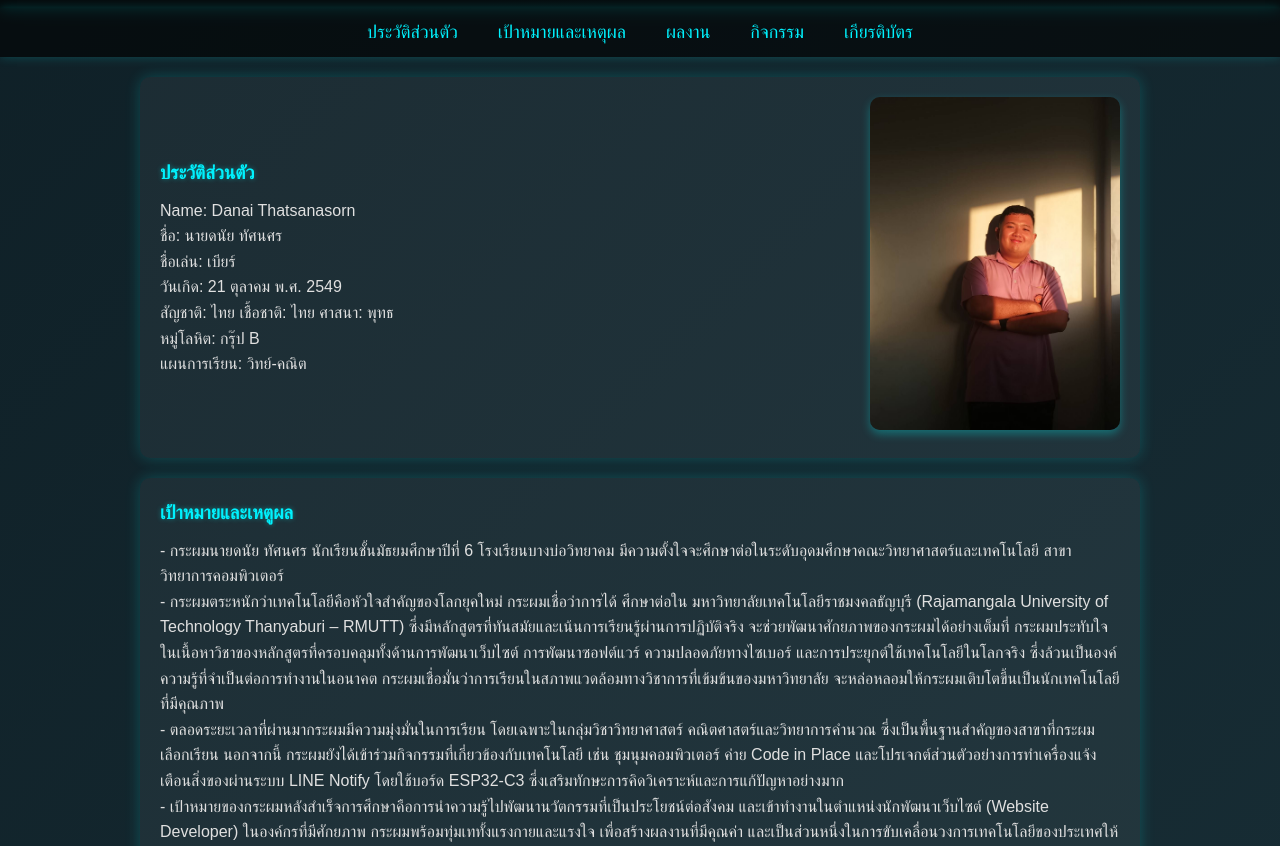
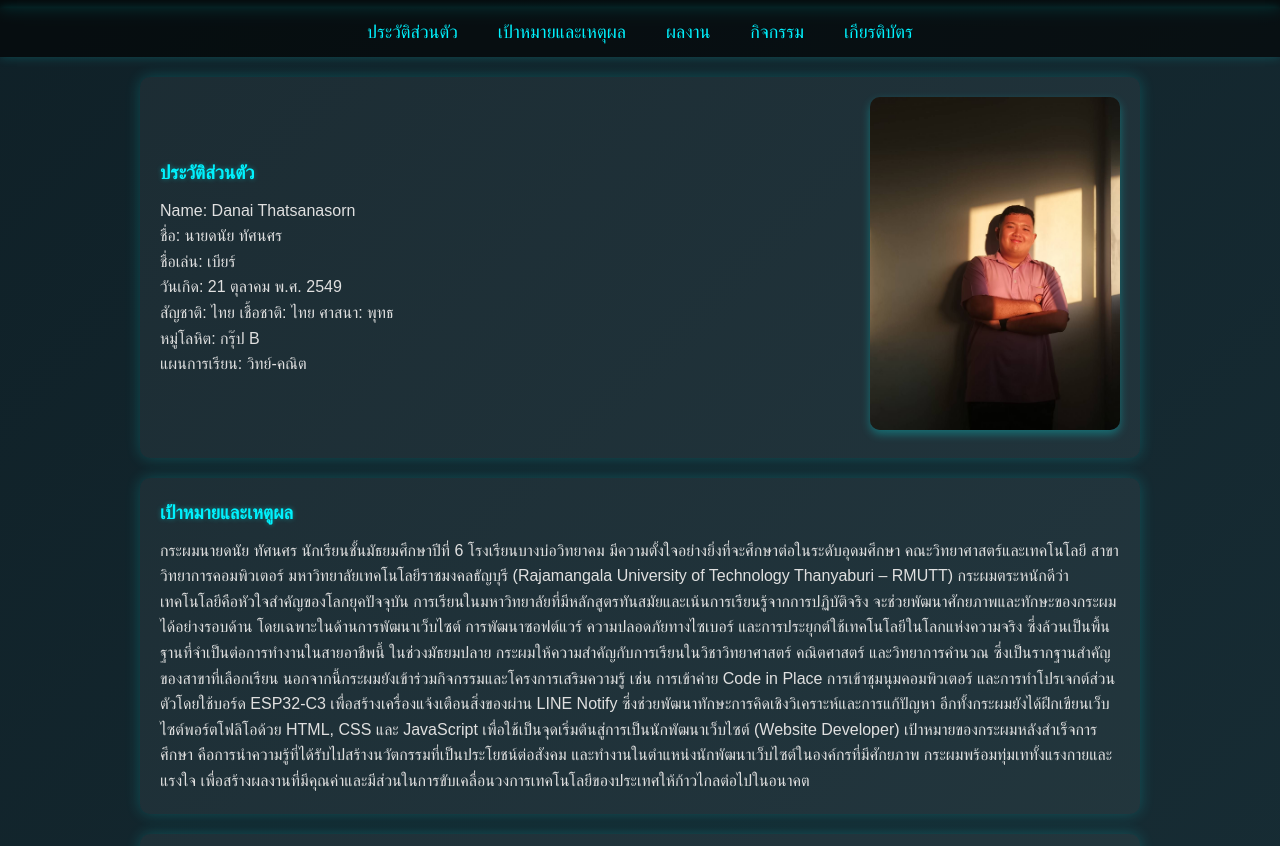
Before and after one commit to mrdanaita-arch/MyPortfolio, a plain HTML site: page index.html in a window 1280 px wide. Shown: the part 96-942 px from the top of the page. Drawn offline with Linux system fonts and the light colour scheme.

Commit message:
Update index.html

```diff
--- a/index.html
+++ b/index.html
@@ -48,11 +48,10 @@
                 <div class="maincon info2"></div>
                 <h3>เป้าหมายและเหตูผล</h3>
                 <p>
-                    - กระผมนายดนัย ทัศนศร นักเรียนชั้นมัธยมศึกษาปีที่ 6 โรงเรียนบางบ่อวิทยาคม   มีความตั้งใจจะศึกษาต่อในระดับอุดมศึกษาคณะวิทยาศาสตร์และเทคโนโลยี        สาขาวิทยาการคอมพิวเตอร์
-                  <p>- กระผมตระหนักว่าเทคโนโลยีคือหัวใจสำคัญของโลกยุคใหม่ กระผมเชื่อว่าการได้               ศึกษาต่อใน มหาวิทยาลัยเทคโนโลยีราชมงคลธัญบุรี (Rajamangala University of Technology Thanyaburi – RMUTT) ซึ่งมีหลักสูตรที่ทันสมัยและเน้นการเรียนรู้ผ่านการปฏิบัติจริง จะช่วยพัฒนาศักยภาพของกระผมได้อย่างเต็มที่ กระผมประทับใจในเนื้อหาวิชาของหลักสูตรที่ครอบคลุมทั้งด้านการพัฒนาเว็บไซต์ การพัฒนาซอฟต์แวร์ ความปลอดภัยทางไซเบอร์ และการประยุกต์ใช้เทคโนโลยีในโลกจริง ซึ่งล้วนเป็นองค์ความรู้ที่จำเป็นต่อการทำงานในอนาคต กระผมเชื่อมั่นว่าการเรียนในสภาพแวดล้อมทางวิชาการที่เข้มข้นของมหาวิทยาลัย จะหล่อหลอมให้กระผมเติบโตขึ้นเป็นนักเทคโนโลยีที่มีคุณภาพ</p>
-                  <p>- ตลอดระยะเวลาที่ผ่านมากระผมมีความมุ่งมั่นในการเรียน โดยเฉพาะในกลุ่มวิชาวิทยาศาสตร์ คณิตศาสตร์และวิทยาการคำนวณ ซึ่งเป็นพื้นฐานสำคัญของสาขาที่กระผมเลือกเรียน นอกจากนี้ กระผมยังได้เข้าร่วมกิจกรรมที่เกี่ยวข้องกับเทคโนโลยี เช่น ชุมนุมคอมพิวเตอร์ ค่าย Code in Place และโปรเจกต์ส่วนตัวอย่างการทำเครื่องแจ้งเตือนสิ่งของผ่านระบบ LINE Notify โดยใช้บอร์ด ESP32-C3 ซึ่งเสริมทักษะการคิดวิเคราะห์และการแก้ปัญหาอย่างมาก</p>
-                 - เป้าหมายของกระผมหลังสำเร็จการศึกษาคือการนำความรู้ไปพัฒนานวัตกรรมที่เป็นประโยชน์ต่อสังคม และเข้าทำงานในตำแหน่งนักพัฒนาเว็บไซต์ (Website Developer) ในองค์กรที่มีศักยภาพ กระผมพร้อมทุ่มเททั้งแรงกายและแรงใจ เพื่อสร้างผลงานที่มีคุณค่า และเป็นส่วนหนึ่งในการขับเคลื่อนวงการเทคโนโลยีของประเทศให้ก้าวไกลต่อไปในอนาคตครับ
-                </p>
+                         กระผมนายดนัย ทัศนศร นักเรียนชั้นมัธยมศึกษาปีที่ 6 โรงเรียนบางบ่อวิทยาคม มีความตั้งใจอย่างยิ่งที่จะศึกษาต่อในระดับอุดมศึกษา คณะวิทยาศาสตร์และเทคโนโลยี สาขาวิทยาการคอมพิวเตอร์ มหาวิทยาลัยเทคโนโลยีราชมงคลธัญบุรี (Rajamangala University of Technology Thanyaburi – RMUTT)
+    กระผมตระหนักดีว่าเทคโนโลยีคือหัวใจสำคัญของโลกยุคปัจจุบัน การเรียนในมหาวิทยาลัยที่มีหลักสูตรทันสมัยและเน้นการเรียนรู้จากการปฏิบัติจริง จะช่วยพัฒนาศักยภาพและทักษะของกระผมได้อย่างรอบด้าน โดยเฉพาะในด้านการพัฒนาเว็บไซต์ การพัฒนาซอฟต์แวร์ ความปลอดภัยทางไซเบอร์ และการประยุกต์ใช้เทคโนโลยีในโลกแห่งความจริง ซึ่งล้วนเป็นพื้นฐานที่จำเป็นต่อการทำงานในสายอาชีพนี้
+   ในช่วงมัธยมปลาย กระผมให้ความสำคัญกับการเรียนในวิชาวิทยาศาสตร์ คณิตศาสตร์ และวิทยาการคำนวณ ซึ่งเป็นรากฐานสำคัญของสาขาที่เลือกเรียน นอกจากนี้กระผมยังเข้าร่วมกิจกรรมและโครงการเสริมความรู้ เช่น การเข้าค่าย Code in Place การเข้าชุมนุมคอมพิวเตอร์ และการทำโปรเจกต์ส่วนตัวโดยใช้บอร์ด ESP32-C3 เพื่อสร้างเครื่องแจ้งเตือนสิ่งของผ่าน LINE Notify ซึ่งช่วยพัฒนาทักษะการคิดเชิงวิเคราะห์และการแก้ปัญหา อีกทั้งกระผมยังได้ฝึกเขียนเว็บไซต์พอร์ตโฟลิโอด้วย HTML, CSS และ JavaScript เพื่อใช้เป็นจุดเริ่มต้นสู่การเป็นนักพัฒนาเว็บไซต์ (Website Developer)
+    เป้าหมายของกระผมหลังสำเร็จการศึกษา คือการนำความรู้ที่ได้รับไปสร้างนวัตกรรมที่เป็นประโยชน์ต่อสังคม และทำงานในตำแหน่งนักพัฒนาเว็บไซต์ในองค์กรที่มีศักยภาพ กระผมพร้อมทุ่มเททั้งแรงกายและแรงใจ เพื่อสร้างผลงานที่มีคุณค่าและมีส่วนในการขับเคลื่อนวงการเทคโนโลยีของประเทศให้ก้าวไกลต่อไปในอนาคต </p>
 
 
             </div>
```
